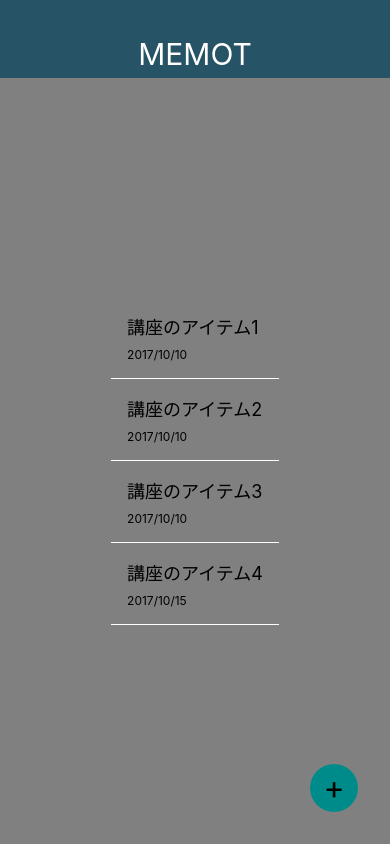
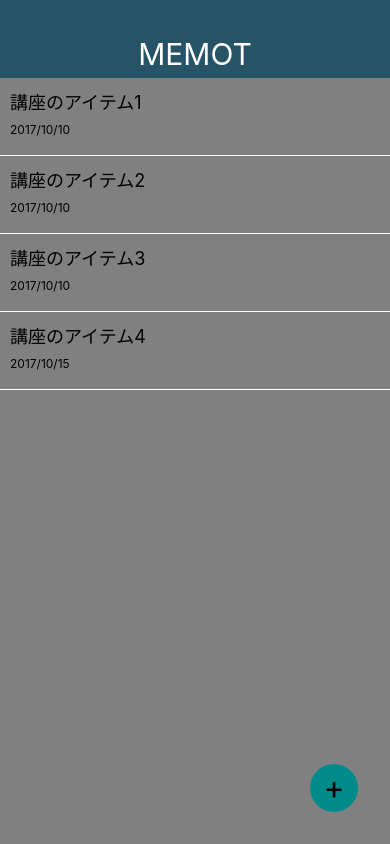
Before and after one commit to SeijiBando/MemoApp, a React Native app: screen / in a window 390 px wide. Built offline with nearby package versions, Linux system fonts and the light colour scheme.

Commit message:
create screen component

```diff
--- a/App.js
+++ b/App.js
@@ -1,16 +1,15 @@
 import React from 'react';
 import { StyleSheet, View } from 'react-native';
 
-import MemoList from './src/components/MemoList';
+import MemoListScreen from './src/screens/MemoListScreen';
 import Appbar from './src/components/Appbar';
-import CircleButton from './src/elements/CircleButton';
 
 const styles = StyleSheet.create({
   container: {
     flex: 1,
     backgroundColor: '#808080',
     alignItems: 'center',
-    justifyContent: 'center',
+    justifyContent: 'flex-start',
     paddingTop: 78,
   },
 });
@@ -20,8 +19,7 @@ export default class App extends React.Component {
     return (
       <View style={styles.container}>
         <Appbar />
-        <MemoList />
-        <CircleButton>+</CircleButton>
+        <MemoListScreen />
       </View>
     );
   }
--- a/src/components/MemoList.js
+++ b/src/components/MemoList.js
@@ -4,10 +4,10 @@ import { StyleSheet, View, Text } from 'react-native';
 const styles = StyleSheet.create({
   memoList: {
     width: '100%',
-    flex: 1,
   },
   memoListItem: {
-    padding: 16,
+    padding: 10,
+    margin: 0,
     borderBottomWidth: 1,
     borderBottomColor: '#FFFFFF',
   },
@@ -17,6 +17,7 @@ const styles = StyleSheet.create({
   },
   memoDate: {
     fontSize: 12,
+    marginBottom: 8,
   },
 });
 
--- /dev/null
+++ b/src/screens/MemoListScreen.js
@@ -0,0 +1,25 @@
+import React from 'react';
+import { StyleSheet, View } from 'react-native';
+
+import MemoList from '../components/MemoList';
+import CircleButton from '../elements/CircleButton';
+
+const styles = StyleSheet.create({
+  container: {
+    flex: 1,
+    width: '100%',
+  },
+});
+
+class MemoListScreen extends React.Component {
+  render() {
+    return (
+      <View style={styles.container}>
+        <MemoList />
+        <CircleButton>+</CircleButton>
+      </View>
+    );
+  }
+}
+
+export default MemoListScreen;
```
